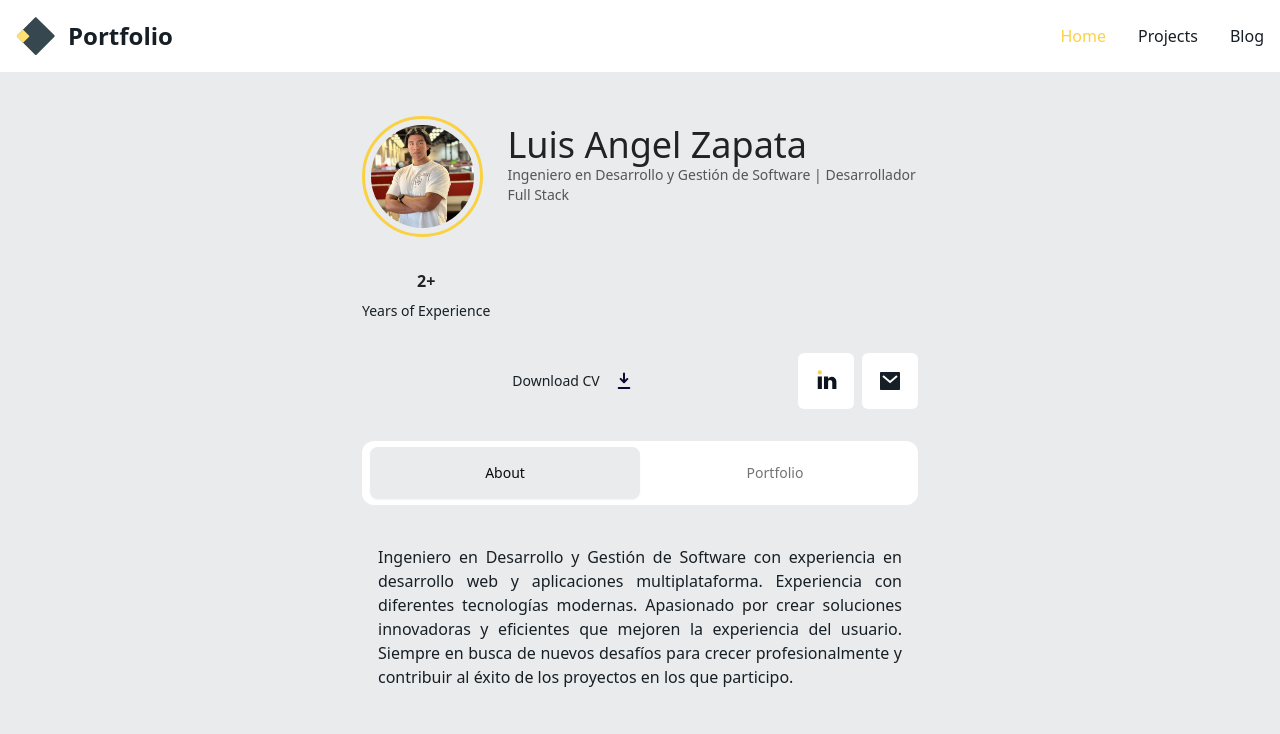
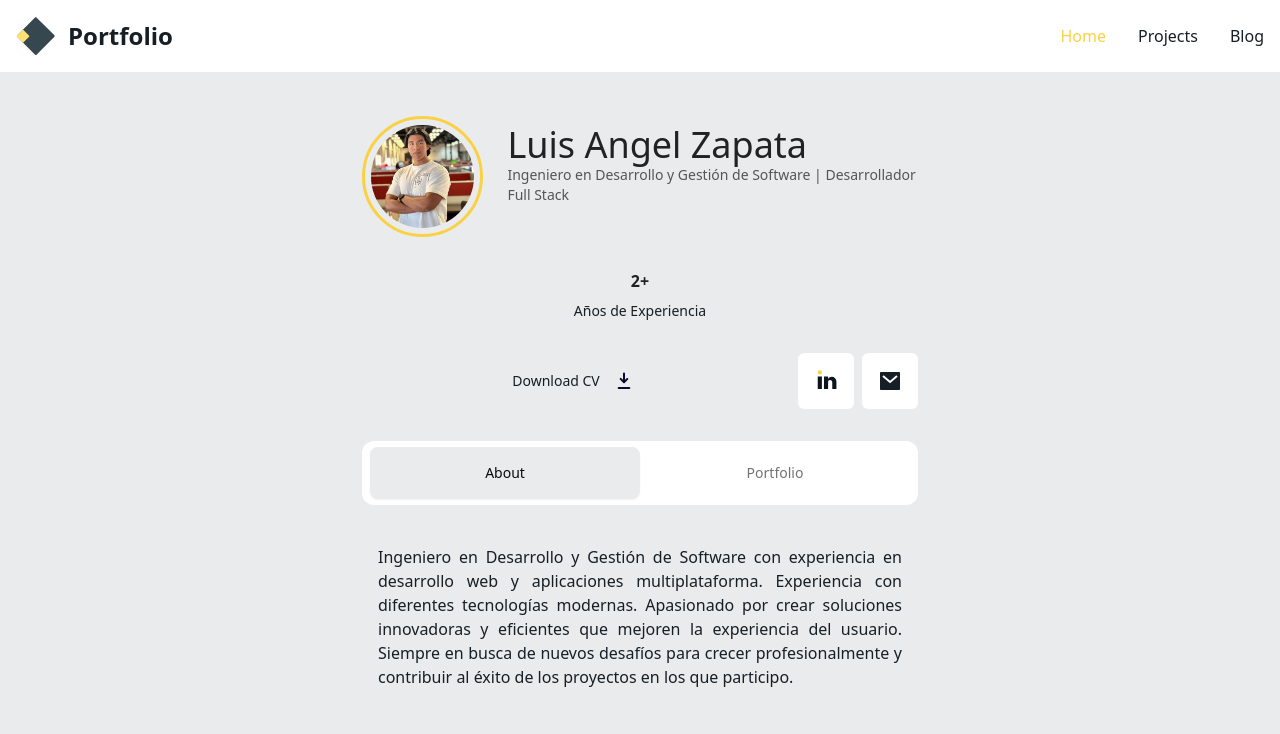
Before and after one commit to wxzzxrdresurrection/wxzzxrdresurrection.github.io, an Astro site: page / in a window 1280 px wide. Shown: the top 734 px of the page. Built offline with nearby package versions, Linux system fonts and the light colour scheme; Astro itself is replaced by a stand-in of ours.

Commit message:
Update resume PDF and translate experience description to Spanish in config

```diff
--- a/src/components/ProfileFacts.astro
+++ b/src/components/ProfileFacts.astro
@@ -5,7 +5,7 @@ import { ME } from '@/config'
 const { profileFacts } = ME
 ---
 
-<div class="flex justify-between gap-1 text-center">
+<div class="flex justify-center gap-1 text-center">
     {profileFacts.map((fact) => (
         <div class="flex flex-col items-center justify-center gap-2">
             <h3 class="text-md font-bold text-n900 dark:text-n200">{`${fact.value}+`}</h3>
--- a/src/config.ts
+++ b/src/config.ts
@@ -17,7 +17,7 @@ export const ME = {
   profileImage: "pp2.jpeg",
   profileFacts: [
     {
-      value: 2, description: "Years of Experience"
+      value: 2, description: "Años de Experiencia"
     }
   ],
   contactInfo: {
```
Also changed, not shown: 1 other file.
